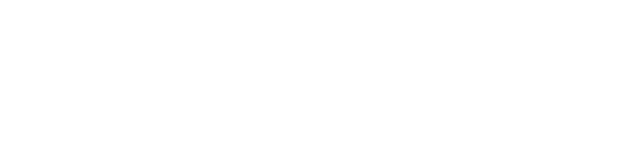
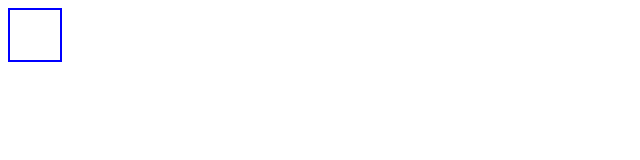
Before and after one commit to mmaustin/js-games, a website: page index.html in a window 1280 px wide. Shown: the full height of the page, 0-640 px from the left. Drawn offline with Linux system fonts and the light colour scheme.

Commit message:
imported stylesheet and js file to index.html file

```diff
--- a/index.html
+++ b/index.html
@@ -5,9 +5,10 @@
     <meta http-equiv="X-UA-Compatible" content="IE=edge">
     <meta name="viewport" content="width=device-width, initial-scale=1.0">
     <title>Document</title>
+    <link rel="stylesheet" href="style.css" />
 </head>
 <body>
     <div id="canvas1"></div>
-
+    <script src="script.js"></script>
 </body>
 </html>
--- a/style.css
+++ b/style.css
@@ -0,0 +1,5 @@
+#canvas1{
+    border: 2px solid blue;
+    height: 50px;
+    width: 50px;
+}
```
